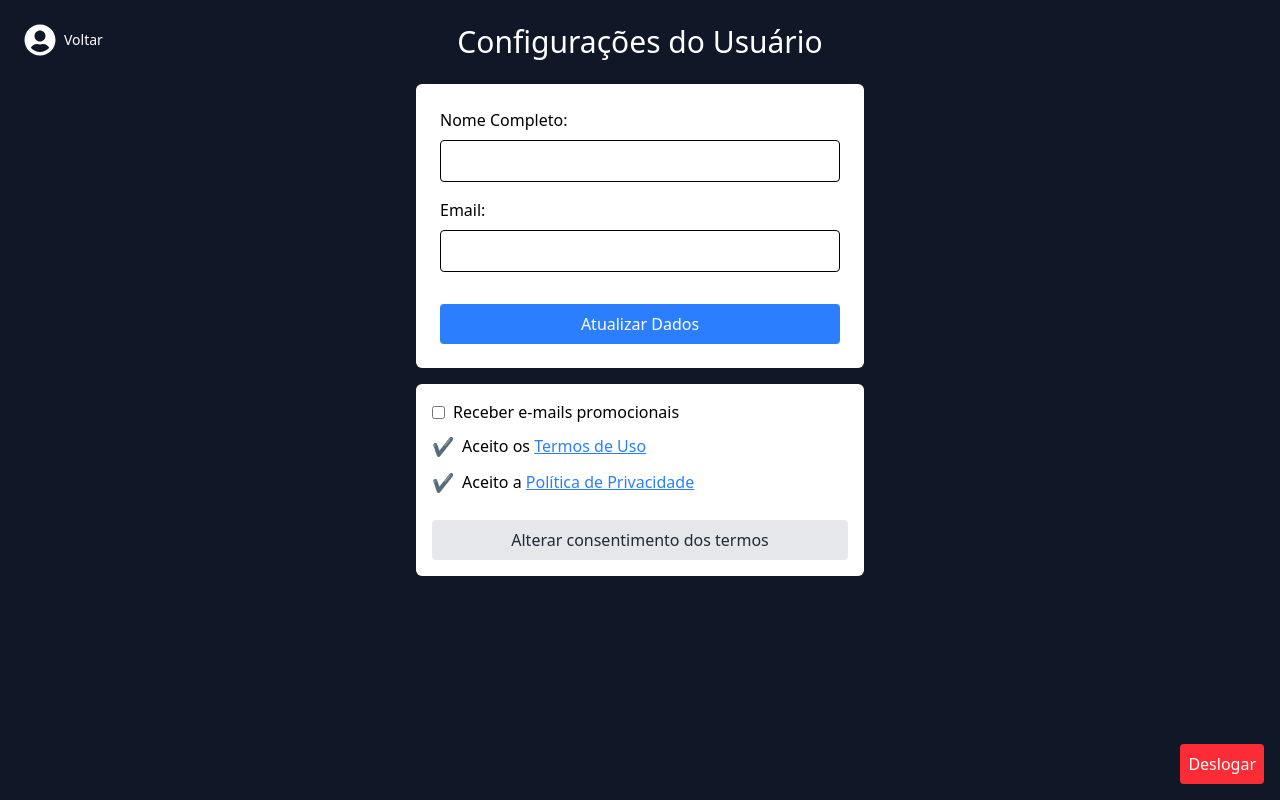
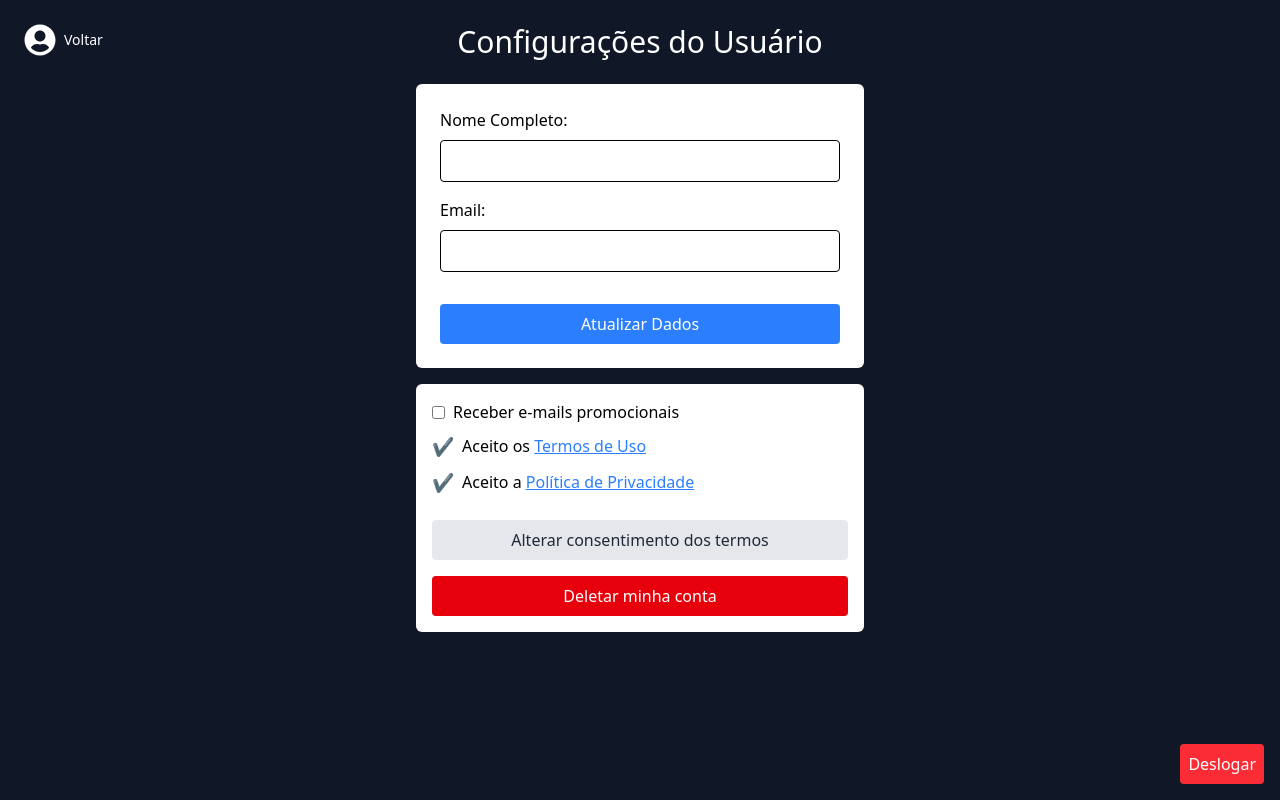
Before and after one commit to jaquemfvs/SI-LGPD, a Next.js app in the folder front-end/: page /app/settings in a window 1280 px wide. Built offline with nearby package versions, Linux system fonts and the light colour scheme; no server answers; sample sign-in values are in the browser's storage.

Commit message:
[fix]: Add button delete

```diff
--- a/front-end/pages/app/settings.tsx
+++ b/front-end/pages/app/settings.tsx
@@ -166,9 +166,39 @@ export default function UserSettings() {
         >
           Alterar consentimento dos termos
         </button>
+        {/* Botão de deletar conta */}
+<button
+  onClick={async () => {
+    const confirmDelete = confirm("Tem certeza que deseja deletar sua conta? Essa ação é irreversível.");
+    if (!confirmDelete) return;
+
+    const token = localStorage.getItem("token");
+    if (!token) {
+      alert("Você precisa estar logado.");
+      return;
+    }
+
+    try {
+      await axios.delete("http://localhost:3200/user/me", {
+        headers: {
+          Authorization: `Bearer ${token}`,
+        },
+      });
+      alert("Conta deletada com sucesso.");
+      localStorage.clear();
+      document.cookie = "token=; expires=Thu, 01 Jan 1970 00:00:00 UTC; path=/;";
+      router.push("/");
+    } catch (error) {
+      alert("Erro ao deletar a conta.");
+      console.error(error);
+    }
+  }}
+  className="mt-2 w-full bg-red-600 text-white p-2 rounded hover:bg-red-700 transition-colors"
+>
+  Deletar minha conta
+</button>
       </div>
-
-      {/* Botão de logout no canto inferior direito */}
+       {/* Botão de logout no canto inferior direito */}
       <button
         onClick={handleLogout}
         className="absolute bottom-4 right-4 bg-red-500 text-white p-2 rounded hover:scale-105 transition-all active:scale-90"
```
